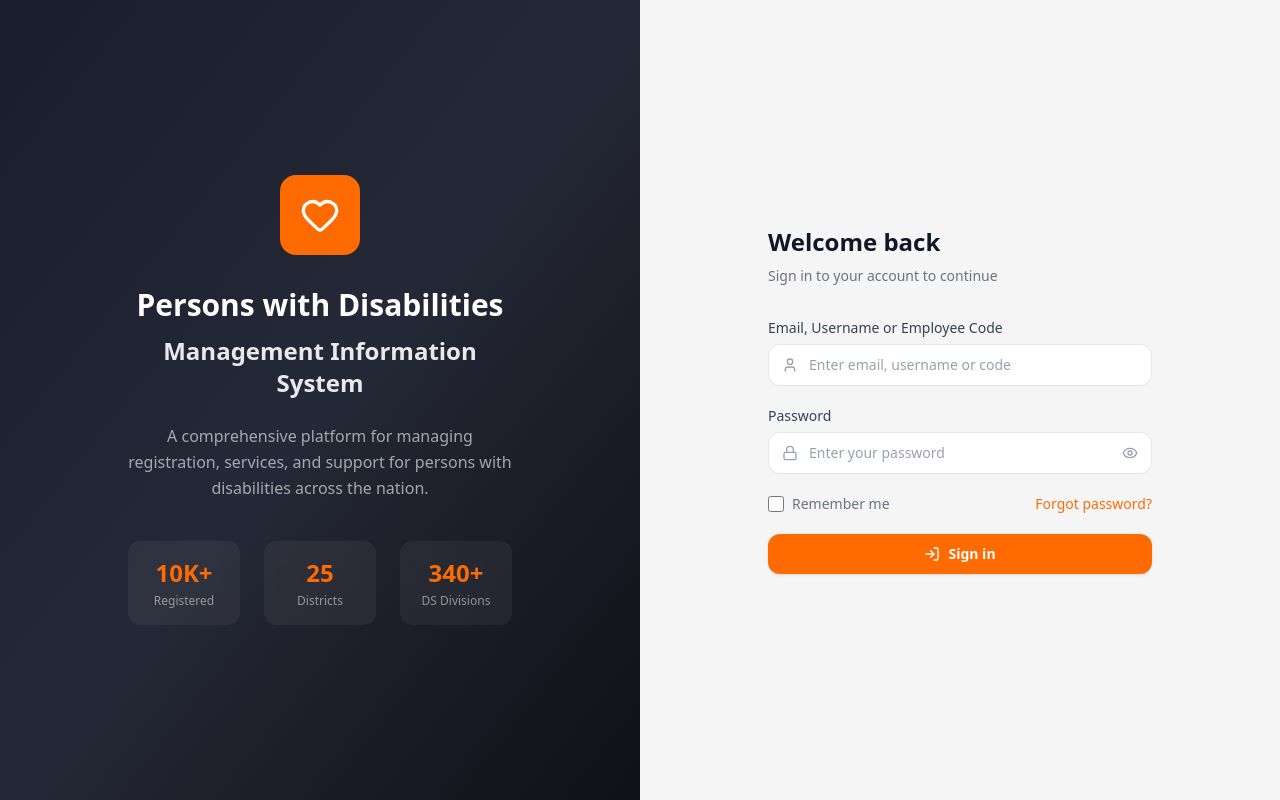
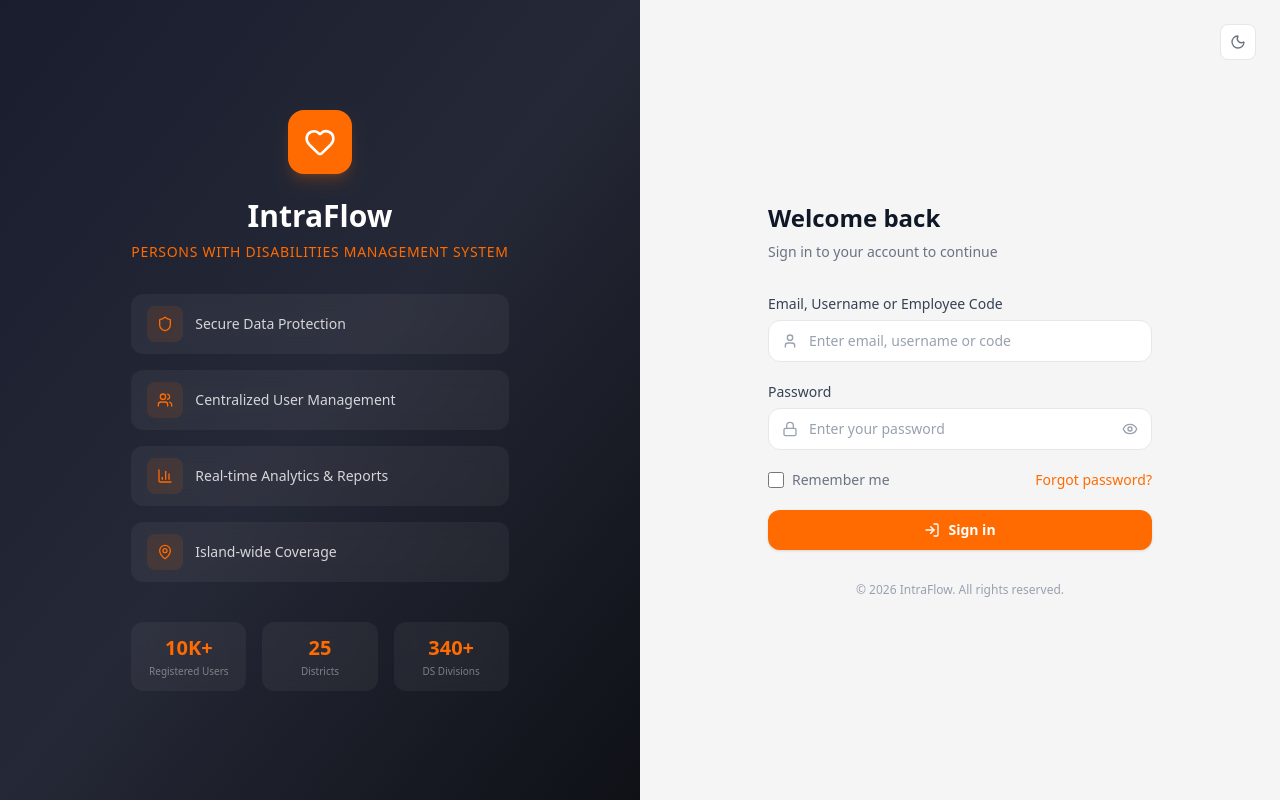
Before and after one commit to Insath97/intraflow, a Next.js app: page /login in a window 1280 px wide. Built offline with nearby package versions, Linux system fonts and the light colour scheme; no server answers.

Commit message:
Improve login page: better branding, theme toggle, feature highlights

```diff
--- a/src/app/(auth)/login/page.tsx
+++ b/src/app/(auth)/login/page.tsx
@@ -14,9 +14,15 @@ import {
   Heart,
   AlertCircle,
   Loader2,
+  Shield,
+  BarChart3,
+  Users,
+  MapPin,
+  CheckCircle2,
 } from "lucide-react";
 import { useAuthStore } from "@/lib/auth";
 import { cn } from "@/lib/utils";
+import { ThemeToggle } from "@/components/layout/theme-toggle";
 
 const loginSchema = z.object({
   login: z
@@ -30,6 +36,13 @@ const loginSchema = z.object({
 });
 
 type LoginFormData = z.infer<typeof loginSchema>;
+
+const features = [
+  { icon: Shield, label: "Secure Data Protection" },
+  { icon: Users, label: "Centralized User Management" },
+  { icon: BarChart3, label: "Real-time Analytics & Reports" },
+  { icon: MapPin, label: "Island-wide Coverage" },
+];
 
 export default function LoginPage() {
   const router = useRouter();
@@ -64,7 +77,7 @@ export default function LoginPage() {
       router.push("/dashboard");
     } else {
       setError(
-        "Invalid email or password. Please check your credentials and try again."
+        "Invalid credentials. Please check and try again."
       );
     }
 
@@ -74,49 +87,70 @@ export default function LoginPage() {
   return (
     <div className="flex min-h-screen">
       {/* Left Panel - Branding */}
-      <div className="hidden w-1/2 bg-gradient-to-br from-[#1A1D2E] via-[#252836] to-[#0F1117] lg:flex lg:flex-col lg:items-center lg:justify-center">
+      <div className="hidden w-1/2 bg-gradient-to-br from-[#1A1D2E] via-[#252836] to-[#0F1117] lg:flex lg:flex-col lg:items-center lg:justify-center dark:from-[#1A1D2E] dark:via-[#252836] dark:to-[#0F1117]">
         <div className="mx-auto max-w-md px-8 text-center">
-          <div className="mx-auto mb-8 flex h-20 w-20 items-center justify-center rounded-2xl bg-[#FF6B00]">
-            <Heart className="h-10 w-10 text-white" />
+          {/* Logo */}
+          <div className="mx-auto mb-6 flex h-16 w-16 items-center justify-center rounded-2xl bg-[#FF6B00] shadow-lg shadow-[#FF6B00]/20">
+            <Heart className="h-8 w-8 text-white" />
           </div>
-          <h1 className="mb-3 text-3xl font-bold text-white">
-            Persons with Disabilities
+
+          {/* Brand Name */}
+          <h1 className="mb-2 text-3xl font-bold text-white">
+            IntraFlow
           </h1>
-          <h2 className="mb-6 text-2xl font-semibold text-white/90">
-            Management Information System
-          </h2>
-          <p className="text-base leading-relaxed text-white/60">
-            A comprehensive platform for managing registration, services, and
-            support for persons with disabilities across the nation.
+          <p className="mb-8 text-sm font-medium tracking-wider text-[#FF6B00] uppercase">
+            Persons with Disabilities Management System
           </p>
-          <div className="mt-10 grid grid-cols-3 gap-6">
-            <div className="rounded-xl bg-white/5 p-4 backdrop-blur-sm">
-              <p className="text-2xl font-bold text-[#FF6B00]">10K+</p>
-              <p className="mt-1 text-xs text-white/50">Registered</p>
+
+          {/* Features */}
+          <div className="space-y-4 text-left">
+            {features.map((feature) => (
+              <div
+                key={feature.label}
+                className="flex items-center gap-3 rounded-xl bg-white/5 px-4 py-3 backdrop-blur-sm"
+              >
+                <div className="flex h-9 w-9 shrink-0 items-center justify-center rounded-lg bg-[#FF6B00]/10">
+                  <feature.icon className="h-4 w-4 text-[#FF6B00]" />
+                </div>
+                <span className="text-sm text-white/80">{feature.label}</span>
+              </div>
+            ))}
+          </div>
+
+          {/* Stats */}
+          <div className="mt-10 grid grid-cols-3 gap-4">
+            <div className="rounded-xl bg-white/5 p-3 backdrop-blur-sm">
+              <p className="text-xl font-bold text-[#FF6B00]">10K+</p>
+              <p className="mt-0.5 text-[10px] text-white/40">Registered Users</p>
             </div>
-            <div className="rounded-xl bg-white/5 p-4 backdrop-blur-sm">
-              <p className="text-2xl font-bold text-[#FF6B00]">25</p>
-              <p className="mt-1 text-xs text-white/50">Districts</p>
+            <div className="rounded-xl bg-white/5 p-3 backdrop-blur-sm">
+              <p className="text-xl font-bold text-[#FF6B00]">25</p>
+              <p className="mt-0.5 text-[10px] text-white/40">Districts</p>
             </div>
-            <div className="rounded-xl bg-white/5 p-4 backdrop-blur-sm">
-              <p className="text-2xl font-bold text-[#FF6B00]">340+</p>
-              <p className="mt-1 text-xs text-white/50">DS Divisions</p>
+            <div className="rounded-xl bg-white/5 p-3 backdrop-blur-sm">
+              <p className="text-xl font-bold text-[#FF6B00]">340+</p>
+              <p className="mt-0.5 text-[10px] text-white/40">DS Divisions</p>
             </div>
           </div>
         </div>
       </div>
 
       {/* Right Panel - Login Form */}
-      <div className="flex w-full flex-col items-center justify-center bg-[#F5F5F5] px-6 py-12 dark:bg-[#0F1117] lg:w-1/2">
+      <div className="relative flex w-full flex-col items-center justify-center bg-[#F5F5F5] px-6 py-12 dark:bg-[#0F1117] lg:w-1/2">
+        {/* Theme Toggle - Top Right */}
+        <div className="absolute right-4 top-4 sm:right-6 sm:top-6">
+          <ThemeToggle />
+        </div>
+
         {/* Mobile Header */}
         <div className="mb-8 text-center lg:hidden">
-          <div className="mx-auto mb-4 flex h-14 w-14 items-center justify-center rounded-xl bg-[#FF6B00]">
+          <div className="mx-auto mb-3 flex h-14 w-14 items-center justify-center rounded-xl bg-[#FF6B00] shadow-lg shadow-[#FF6B00]/20">
             <Heart className="h-7 w-7 text-white" />
           </div>
           <h1 className="text-xl font-bold text-gray-900 dark:text-white">
             IntraFlow
           </h1>
-          <p className="text-xs text-gray-500 dark:text-gray-400">
+          <p className="mt-1 text-xs text-gray-500 dark:text-gray-400">
             PWD Management System
           </p>
         </div>
@@ -254,6 +288,11 @@ export default function LoginPage() {
               {isLoading ? "Signing in..." : "Sign in"}
             </button>
           </form>
+
+          {/* Footer */}
+          <p className="mt-8 text-center text-xs text-gray-400 dark:text-gray-500">
+            © 2026 IntraFlow. All rights reserved.
+          </p>
         </div>
       </div>
     </div>
```
